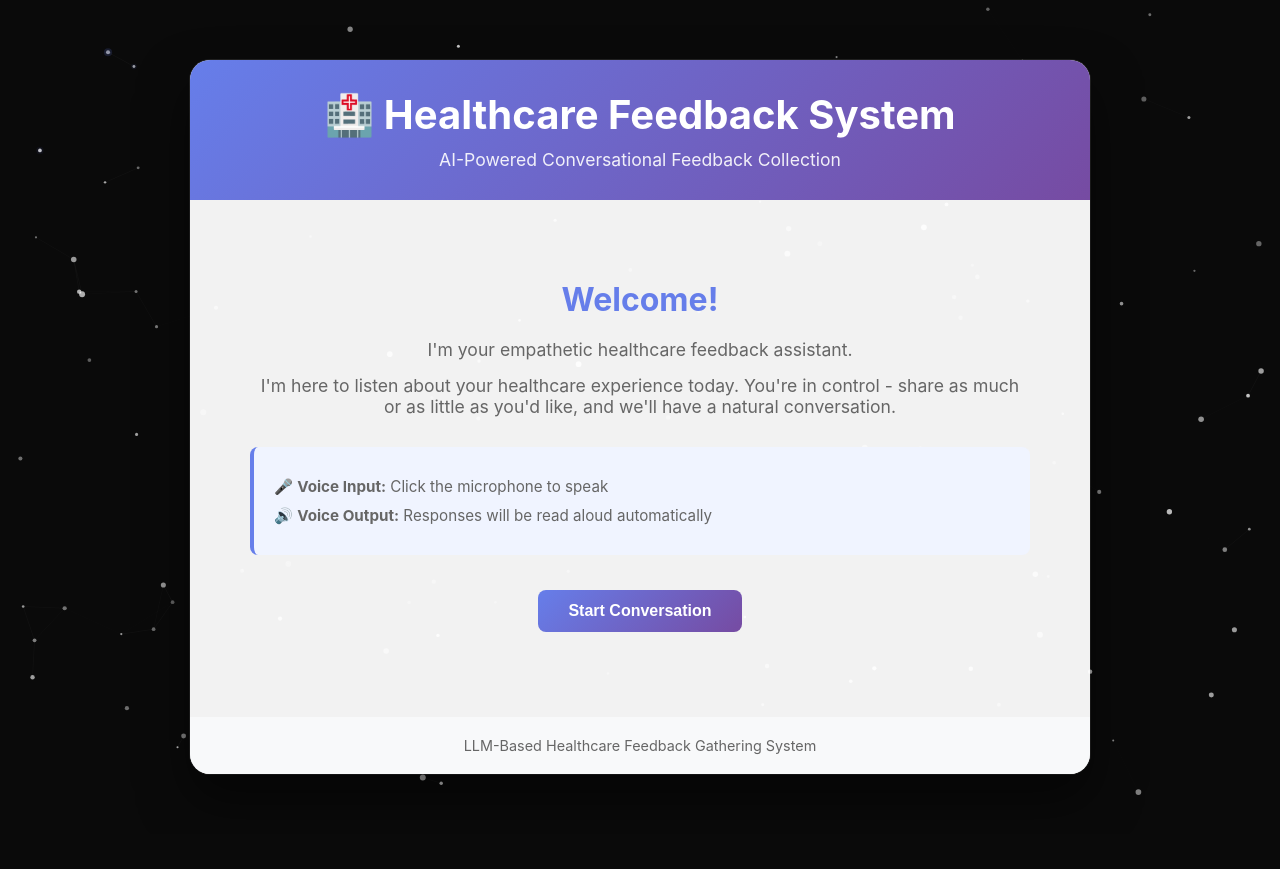
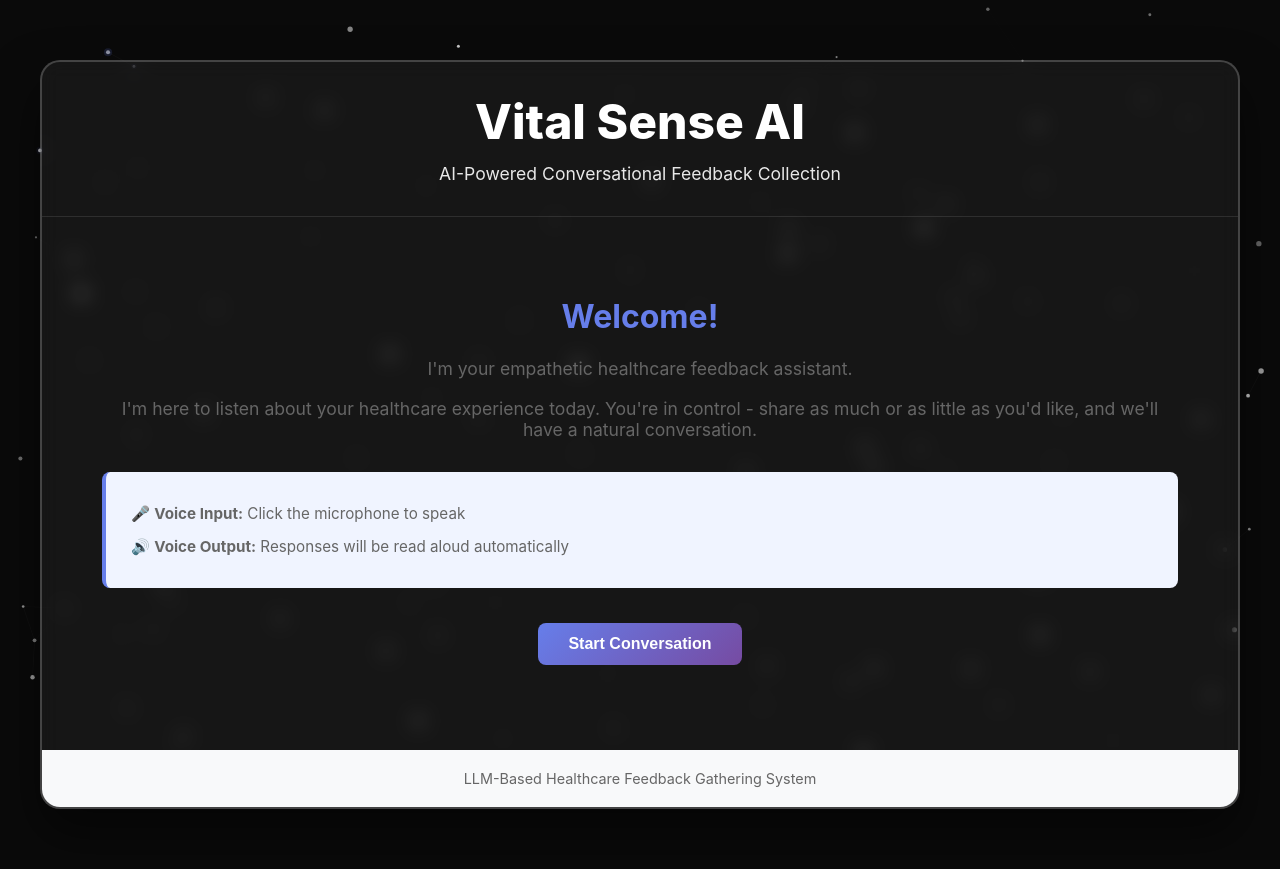
Before and after one commit to ArpitP777/Vital-Sense-AI, a Flask app: page / in a window 1280 px wide. Before the commit the page ends 795 px from the top, so only its background shows below. Run offline with Flask 3, Linux system fonts and the light colour scheme.

Commit message:
changed the UI

```diff
--- a/feedback_data.csv
+++ b/feedback_data.csv
@@ -5,3 +5,6 @@ timestamp,satisfaction_score,summary,key_issues
 2026-01-03 19:38:06,2,"Patient expressed frustration, particularly regarding wait times.",Wait times; Process inefficiency
 2026-01-03 20:02:06,2,,
 2026-01-03 20:41:38,5,,
+2026-01-03 23:14:19,3,,
+2026-01-03 23:42:28,3,,
+2026-01-04 00:01:18,3,,
--- a/static/css/style.css
+++ b/static/css/style.css
@@ -27,28 +27,30 @@ body {
 }
 
 /* 3D Card Container */
+/* 3D Card Container - Glassmorphism */
 .container {
-    max-width: 900px;
+    max-width: 1200px;
     margin: 40px auto;
-    background: rgba(255, 255, 255, 0.95);
+    background: rgba(255, 255, 255, 0.05);
+    backdrop-filter: blur(10px);
+    -webkit-backdrop-filter: blur(10px);
     border-radius: 20px;
+    border: 2px solid rgba(255, 255, 255, 0.2);
     box-shadow:
-        0 25px 50px rgba(0, 0, 0, 0.5),
-        0 0 0 1px rgba(255, 255, 255, 0.1);
+        0 25px 50px rgba(0, 0, 0, 0.5);
     overflow: hidden;
     position: relative;
     z-index: 1;
     transform-style: preserve-3d;
-    transition: transform 0.3s ease, box-shadow 0.3s ease;
+    transition: transform 0.5s ease-out, box-shadow 0.3s ease;
+    /* Fast transform for JS parallax */
 }
 
 .container:hover {
-    transform: perspective(1000px) rotateX(2deg) rotateY(-2deg) translateY(-10px);
     box-shadow:
-        0 35px 70px rgba(102, 126, 234, 0.4),
-        0 15px 35px rgba(118, 75, 162, 0.3),
-        0 0 0 1px rgba(255, 255, 255, 0.2),
-        inset 0 0 60px rgba(102, 126, 234, 0.05);
+        0 35px 70px rgba(102, 126, 234, 0.132),
+        0 0 0 1px rgba(255, 255, 255, 0.3),
+        inset 0 0 60px rgba(102, 126, 234, 0.126);
 }
 
 /* Glow effect on container */
@@ -59,27 +61,87 @@ body {
     left: -2px;
     right: -2px;
     bottom: -2px;
-    background: linear-gradient(135deg, #667eea, #764ba2, #667eea);
+    background: linear-gradient(135deg, rgba(102, 126, 234, 0.184),rgba(118, 75, 162, 0.205));
     border-radius: 22px;
     z-index: -1;
     opacity: 0;
     transition: opacity 0.3s ease;
+    filter: blur(10px);
 }
 
 .container:hover::before {
-    opacity: 0.7;
+    opacity: 0.5;
 }
 
 header {
-    background: linear-gradient(135deg, #667eea 0%, #764ba2 100%);
+    background: transparent;
     color: white;
     padding: 30px;
     text-align: center;
+    border-bottom: 1px solid rgba(255, 255, 255, 0.1);
 }
 
 header h1 {
-    font-size: 2.5em;
+    font-size: 3em;
     margin-bottom: 10px;
+    font-weight: 800;
+    cursor: default;
+}
+
+/* Text Hover Animation: Gradient Outline Effect */
+.animated-text {
+    color: white;
+    position: relative;
+    text-decoration: none;
+    transition: all 0.2s ease;
+    /* Create a transparent text with stroke */
+    -webkit-text-fill-color: white;
+    /* Start solid white */
+    -webkit-text-stroke: 0px transparent;
+}
+
+.animated-text:hover {
+    -webkit-text-fill-color: transparent;
+    /* Make fill transparent on hover */
+    background-image: linear-gradient(to right, #00c6ff, #0072ff, #00c6ff);
+    background-size: 200% auto;
+    background-clip: text;
+    -webkit-background-clip: text;
+    -webkit-text-stroke: 2px transparent;
+    /* stroke will take the background gradient? No, standard stroke is strictly color */
+
+    /* Alternate approach for 'outline gradient': we need SVG or background clip trickery */
+    /* Let's do the "glow" outline effect which is robust */
+    filter: drop-shadow(0 0 2px rgba(0, 198, 255, 0.2));
+    animation: gradientFlow 2s linear infinite;
+    transform: scale(1.05);
+    display: inline-block;
+}
+
+/* Background Highlight for Content */
+.subtitle,
+.welcome-content p,
+.voice-info p,
+.score-text {
+    transition: all 0.3s ease;
+    padding: 2px 5px;
+    border-radius: 4px;
+}
+
+.subtitle:hover,
+.welcome-content p:hover,
+.voice-info p:hover,
+.score-text:hover {
+    background: rgba(255, 255, 255, 0.15);
+    text-shadow: 0 0 10px rgba(255, 255, 255, 0.6);
+    cursor: default;
+    color: rgba(25, 164, 229, 0.522);
+}
+
+@keyframes gradientFlow {
+    to {
+        background-position: 200% center;
+    }
 }
 
 .subtitle {
--- a/static/js/app.js
+++ b/static/js/app.js
@@ -573,7 +573,64 @@ class ConversationalFeedbackApp {
 document.addEventListener('DOMContentLoaded', () => {
     new ConversationalFeedbackApp();
     new ParticleBackground();
+    new ParallaxCard();
 });
+
+// ... (ParticleBackground class)
+
+// ============================================================================
+// 3D PARALLAX CARD EFFECT
+// ============================================================================
+
+class ParallaxCard {
+    constructor() {
+        this.container = document.querySelector('.container');
+        if (!this.container) return;
+
+        this.header = document.querySelector('header');
+        this.chatContainer = document.querySelector('.chat-container');
+        this.inputContainer = document.querySelector('.input-container');
+
+        this.setupEvents();
+    }
+
+    setupEvents() {
+        this.container.addEventListener('mousemove', (e) => {
+            this.update(e);
+        });
+
+        this.container.addEventListener('mouseleave', () => {
+            this.reset();
+        });
+    }
+
+    update(e) {
+        const { clientX, clientY } = e;
+        const rect = this.container.getBoundingClientRect();
+
+        // Calculate center of the card
+        const centerX = rect.left + rect.width / 2;
+        const centerY = rect.top + rect.height / 2;
+
+        // Calculate rotation based on cursor position relative to card center
+        // Reduced tilt sensitivity (higher divisor = less tilt)
+        const rotateY = (clientX - centerX) / 60;
+        const rotateX = (centerY - clientY) / 60;
+
+        // Apply rotation to container
+        this.container.style.transform = `perspective(1000px) rotateY(${rotateY}deg) rotateX(${rotateX}deg)`;
+
+        // Parallax for inner elements (pop out effect)
+        if (this.header) this.header.style.transform = `translateZ(30px)`;
+        if (this.chatContainer) this.chatContainer.style.transform = `translateZ(20px)`;
+    }
+
+    reset() {
+        this.container.style.transform = `perspective(1000px) rotateY(0deg) rotateX(0deg)`;
+        if (this.header) this.header.style.transform = `translateZ(0px)`;
+        if (this.chatContainer) this.chatContainer.style.transform = `translateZ(0px)`;
+    }
+}
 
 // ============================================================================
 // PARTICLE BACKGROUND - Spreading dots effect
--- a/templates/index.html
+++ b/templates/index.html
@@ -16,7 +16,7 @@
 
     <div class="container">
         <header>
-            <h1>🏥 Healthcare Feedback System</h1>
+            <h1 class="animated-text">Vital Sense AI</h1>
             <p class="subtitle">AI-Powered Conversational Feedback Collection</p>
         </header>
 
```
